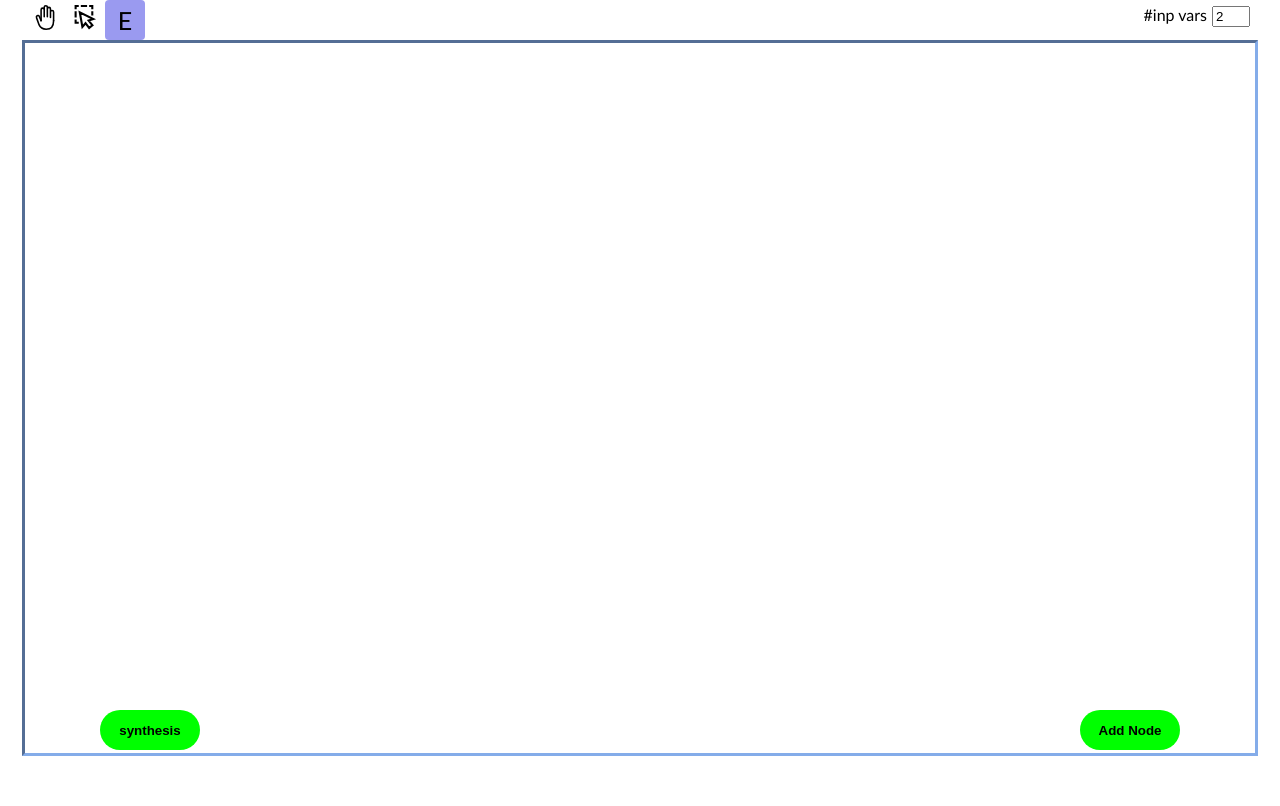
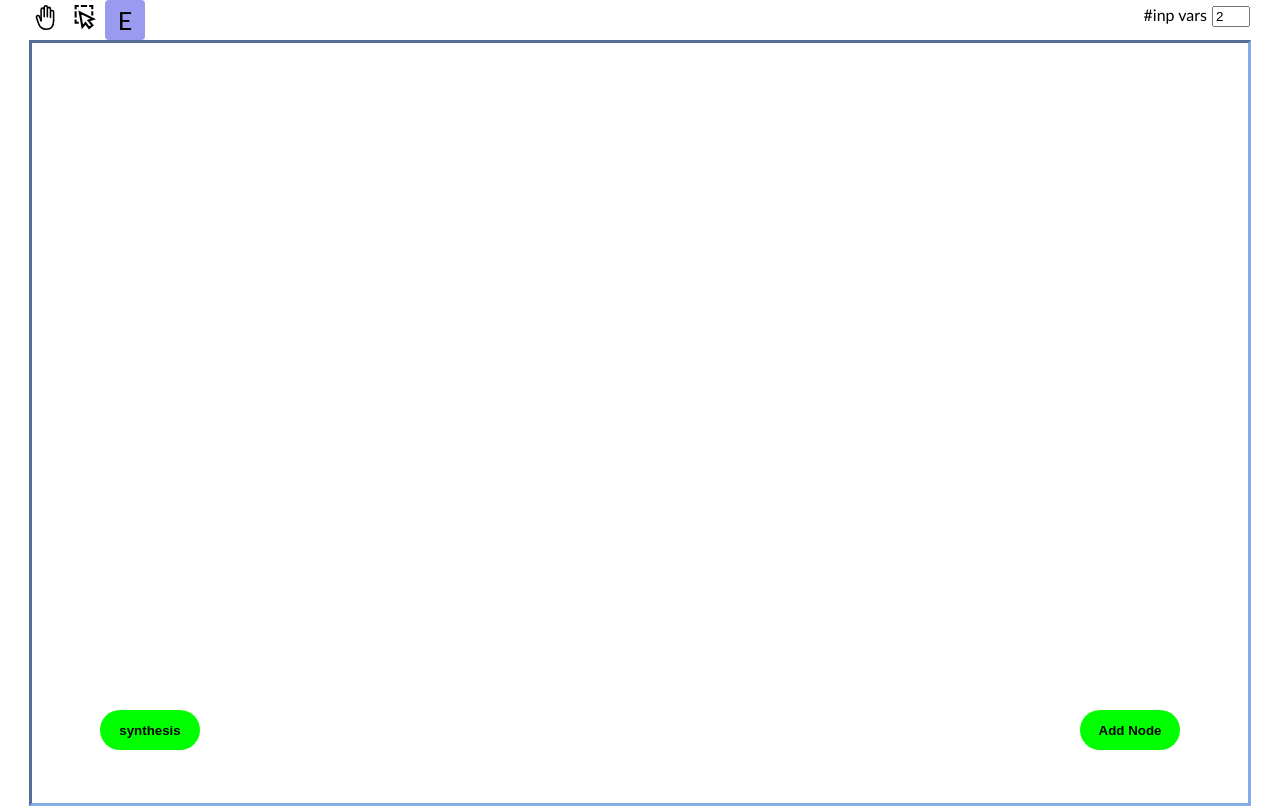
Before and after one commit to abdur-rafi/sequential-circuit-designer, a Next.js app: page /statediagram in a window 1280 px wide. Built offline with nearby package versions, Linux system fonts and the light colour scheme.

Commit message:
slight change to fix canvas widht and height issue in production build

```diff
--- a/styles/design.module.scss
+++ b/styles/design.module.scss
@@ -3,6 +3,8 @@
 .canvas{
     width: calc(100vw - 50px);
     height : calc(100vh - 90px);
+    width: 95vw;
+    height : 95vh;
     grid-column: 1;
     grid-row: 1;
     padding: 0px;
```
